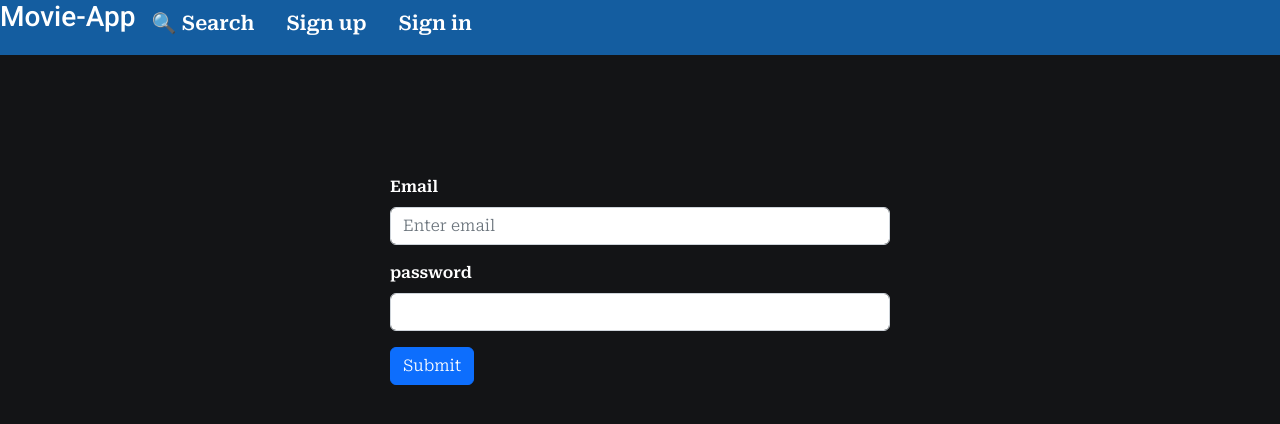
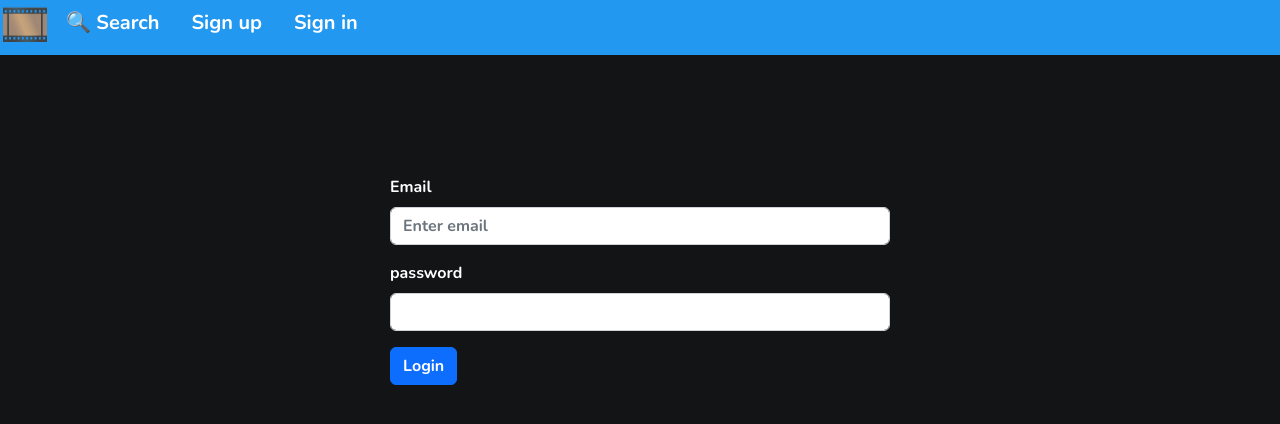
Before and after one commit to juanIgnacioMB/Fullstack-movieApp, a React (Create React App) app in the folder Movies-App-Frontend/: page /login in a window 1280 px wide. Shown: the top 424 px of the page. Built offline with nearby package versions, Linux system fonts and the light colour scheme.

Commit message:
css changes

```diff
--- a/Movies-App-Frontend/src/index.css
+++ b/Movies-App-Frontend/src/index.css
@@ -1,13 +1,11 @@
 body {
   margin: 0;
-  font-family: -apple-system, BlinkMacSystemFont, 'Segoe UI', 'Roboto', 'Oxygen',
-    'Ubuntu', 'Cantarell', 'Fira Sans', 'Droid Sans', 'Helvetica Neue',
-    sans-serif;
+  font-family: 'Nunito', sans-serif;
   -webkit-font-smoothing: antialiased;
   -moz-osx-font-smoothing: grayscale;
 }
 
-code {
-  font-family: source-code-pro, Menlo, Monaco, Consolas, 'Courier New',
-    monospace;
+
+*{
+  font-family: 'Nunito', sans-serif;
 }
--- a/Movies-App-Frontend/src/pages/Menu.css
+++ b/Movies-App-Frontend/src/pages/Menu.css
@@ -1,10 +1,9 @@
+@import url('https://fonts.googleapis.com/css2?family=Nunito:ital,wght@0,700;1,200;1,400&display=swap');
+
 .navm{
-    background-color: #145DA0;
+    background-color: #2398f1;
+
     font-size: 20px;
     height: 55px;
     margin-bottom: 30px;
 }
-h3{
-    color: white;
-    font-family: "roboto";
-}
--- a/Movies-App-Frontend/src/pages/Menu.js
+++ b/Movies-App-Frontend/src/pages/Menu.js
@@ -17,7 +17,7 @@ function Menu() {
   return (
     <>
       <Nav className="navm">
-        <h3>Movie-App</h3>
+        <h1>🎞️</h1>
         <Nav.Item>
           <Nav.Link
             to="/"
--- a/Movies-App-Frontend/src/pages/login.js
+++ b/Movies-App-Frontend/src/pages/login.js
@@ -1,10 +1,10 @@
-import { useState,useEffect, useContext } from "react";
+import { useState, useEffect, useContext } from "react";
 import { useForm } from "react-hook-form";
-import { Form, Button , Container,Row,Col, Alert} from "react-bootstrap";
+import { Form, Button, Container, Row, Col, Alert } from "react-bootstrap";
 import { login } from "../services/ApiService";
 import { Navigate, useNavigate } from "react-router-dom";
 import AuthContext from "../context/AuthContext";
-import swal from 'sweetalert';
+import swal from "sweetalert";
 
 function Login(props) {
   const {
@@ -14,44 +14,12 @@ function Login(props) {
     formState: { errors },
   } = useForm();
 
-
   const context = useContext(AuthContext);
   const navigate = useNavigate();
 
-  const [error, setError] = useState("")
-  /*
-  const handleChange = (e) => {
-    const name = e.target.name;
-    const value = e.target.value;
-
-    setForm({ ...form, [name]: value });
-  };*/
-
-  /*
-  const onSubmit = (e) => {
-
-
-    fetch("http://localhost:8080/users/login", {
-      method: "POST",
-      headers:{
-        "content-type":"application/json"
-      },
-      body: JSON.stringify(form)
-    }).then((response) => response.json()).then(res => {
-        localStorage.setItem("token", res)
-        if(localStorage.getItem("token").length > 15){
-            context.setLogin(true)
-
-            navigate("/")
-
-        }
-
-    })
-    console.log(context.login)*/
+  const [error, setError] = useState("");
 
   const onSubmit = (data) => {
-
-
     fetch("http://localhost:8080/users/login", {
       method: "POST",
       headers: {
@@ -66,27 +34,20 @@ function Login(props) {
 
         if (localStorage.getItem("token").length > 40) {
           context.setLogin(true);
-            swal("you sign-in correctly","","success")
+          swal("you sign-in correctly", "", "success");
           navigate("/");
-  }else{
-    setError(res.message)
-
-}});
-
-
-
+        } else {
+          setError(res.message);
+        }
+      });
   };
-
-
-  //const response = await login(data);
-  //console.log(response);
 
   return (
     <>
       <Container>
         <Row>
           <Col></Col>
-            <Col style={{marginTop:"15vh"}}>
+          <Col style={{ marginTop: "15vh" }}>
             <Form
               id="formName"
               onSubmit={handleSubmit(onSubmit)}
@@ -99,22 +60,23 @@ function Login(props) {
                   placeholder="Enter email"
                   {...register("email", { required: true })}
                 />
-
               </Form.Group>
 
               <Form.Group className="mb-3" controlId="formBasicPassoword">
                 <Form.Label>password</Form.Label>
                 <Form.Control
-
-           type="password" {...register("password", {required:true})} />
-          {error != "" && <Alert  variant={"danger"} style={{marginTop:"10px"}}>
+                  type="password"
+                  {...register("password", { required: true })}
+                />
+                {error != "" && (
+                  <Alert variant={"danger"} style={{ marginTop: "10px" }}>
                     the user or password is incorrect, please try again
-
-        </Alert>}
+                  </Alert>
+                )}
               </Form.Group>
 
               <Button variant="primary" type="submit" form="formName">
-          Submit
+                Login
               </Button>
             </Form>
           </Col>
--- a/Movies-App-Frontend/src/pages/register.js
+++ b/Movies-App-Frontend/src/pages/register.js
@@ -104,7 +104,7 @@ function Register(props) {
               </Form.Group>
 
               <Button variant="primary" type="submit" form="formreg">
-                Submit
+                Sign up
               </Button>
             </Form>
           </Col>
```
Lines whose indentation alone changed are shown as unchanged.
